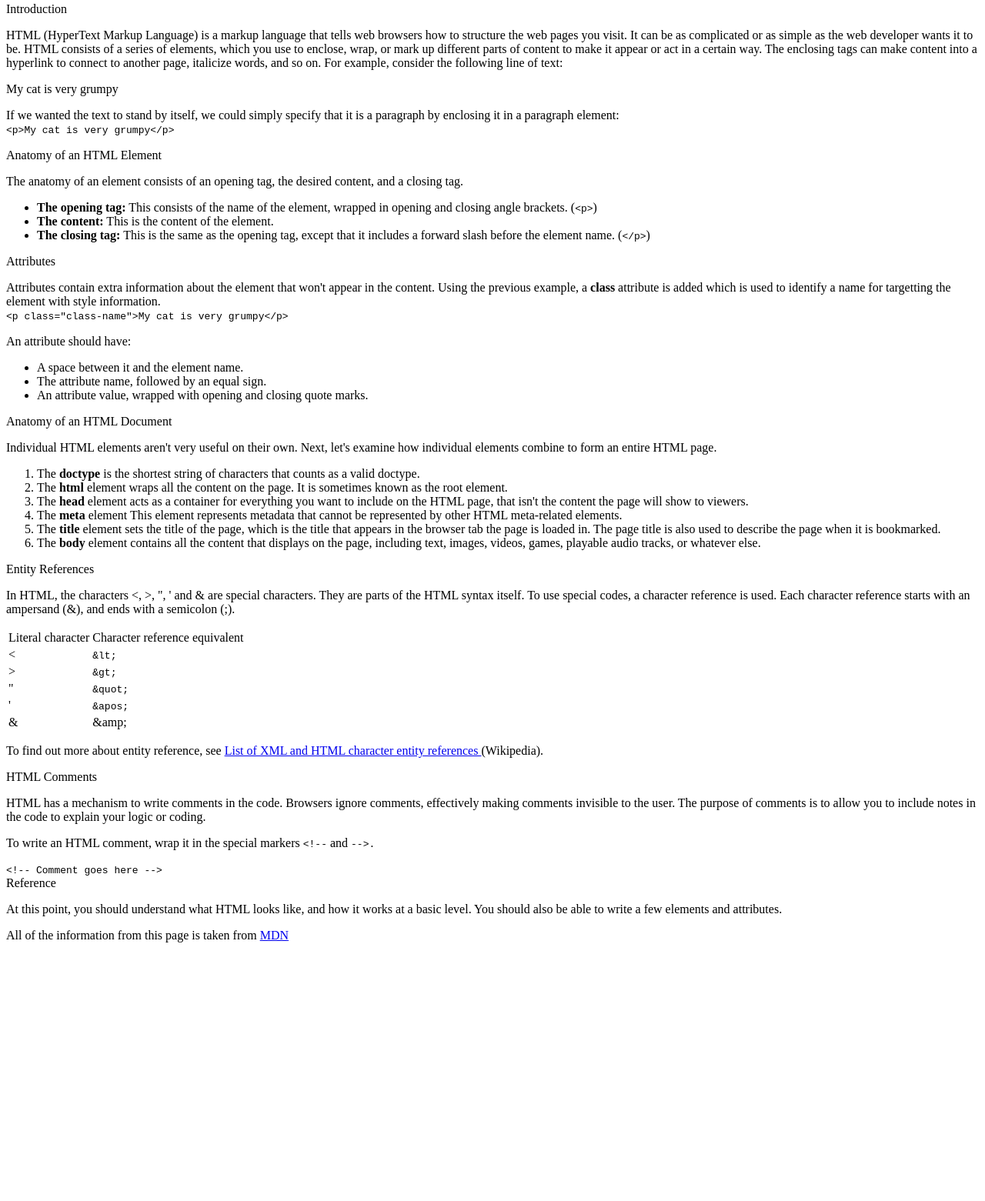
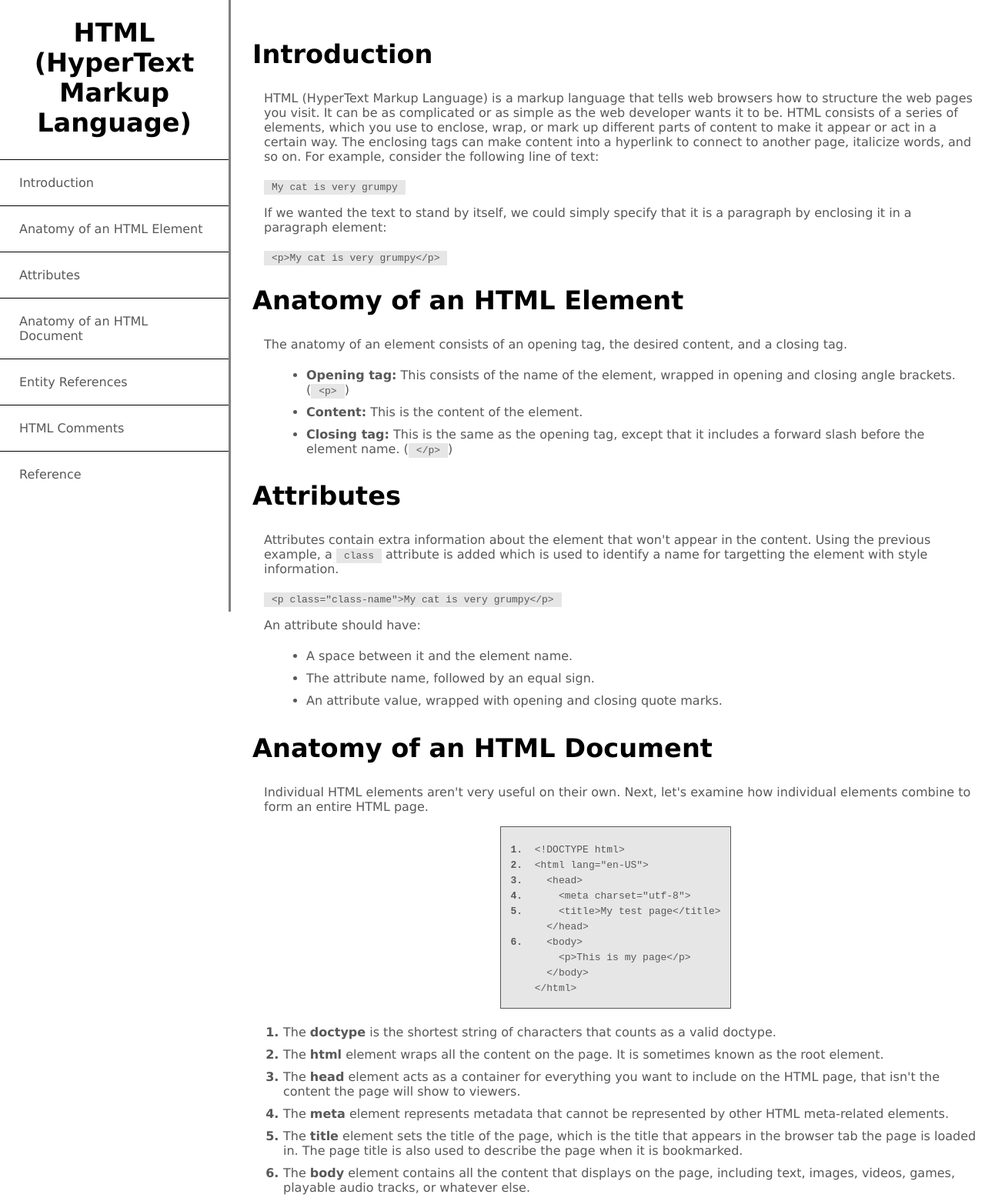
Before and after one commit to marefpceo/technical-documentation-page, a plain HTML site: page index.html in a window 1280 px wide. Shown: the part 5-1566 px from the top of the page at 77% size. Before the commit the page ends 1246 px from the top, so only its background shows below. Drawn offline with Linux system fonts and the light colour scheme.

Commit message:
Coding complete and ready for review

```diff
--- a/index.html
+++ b/index.html
@@ -4,43 +4,68 @@
   <meta charset='UTF-8'>
   <meta name='viewport' content='width=device-width, initial-scale=1.0'>
   <title>Technical Documentation</title>
+  <link rel='stylesheet' href='styles.css'>
 </head>
 <body>
+  <nav id='navbar'>
+    <header>
+      <h1>HTML (HyperText Markup Language)</h1>
+    </header>
+
+    <a href='#Introduction' class='nav-link'>Introduction</a>
+    <a href='#Anatomy_of_an_HTML_Element' class='nav-link'>Anatomy of an HTML Element</a>
+    <a href='#Attributes' class='nav-link'>Attributes</a>
+    <a href='#Anatomy_of_an_HTML_Document' class='nav-link'>Anatomy of an HTML Document</a>
+    <a href='#Entity_References' class='nav-link'>Entity References</a>
+    <a href='#HTML_Comments' class='nav-link'>HTML Comments</a>
+    <a href='#Reference' class='nav-link'>Reference</a>
+  </nav>
+
   <main id='main-doc'>
     <section class='main-section' id='Introduction'>
-      <header>Introduction</header>
+      <header>
+        <h2>Introduction</h2>
+      </header>
+
       <p>
         HTML (HyperText Markup Language) is a markup language that tells web browsers how to structure
         the web pages you visit. It can be as complicated or as simple as the web developer wants it to be.
         HTML consists of a series of elements, which you use to enclose, wrap, or mark up different
         parts of content to make it appear or act in a certain way. The enclosing tags can make content
         into a hyperlink to connect to another page, italicize words, and so on. For example, consider
-        the following line of text:
+        the following line of text:  <br><br>
+        <code>My cat is very grumpy</code>
+
       </p>
-      <span class='examples'><p>My cat is very grumpy</p></span>
 
       <p>
         If we wanted the text to stand by itself, we could simply specify that it is a paragraph by
-        enclosing it in a paragraph element: <br>
+        enclosing it in a paragraph element: <br><br>
         <code>&lt;p&gt;My cat is very grumpy&lt;/p&gt;</code>
       </p>
     </section>
 
     <section class='main-section' id='Anatomy_of_an_HTML_Element'>
-      <header>Anatomy of an HTML Element</header>
+      <header>
+        <h2>Anatomy of an HTML Element</h2>
+      </header>
+
       <p>The anatomy of an element consists of an opening tag, the desired content, and a closing tag.</p>
       <ul>
-        <li><strong>The opening tag:</strong>  This consists of the name of the element, wrapped in opening and closing angle brackets. (<code>&lt;p&gt;</code>)</li>
-        <li><strong>The content:</strong>  This is the content of the element.</li>
-        <li><strong>The closing tag:</strong>  This is the same as the opening tag, except that it includes a forward slash before the element name. (<code>&lt;/p&gt;</code>)</li>
+        <li><strong>Opening tag:</strong>  This consists of the name of the element, wrapped in opening and closing angle brackets. (<code>&lt;p&gt;</code>)</li>
+        <li><strong>Content:</strong>  This is the content of the element.</li>
+        <li><strong>Closing tag:</strong>  This is the same as the opening tag, except that it includes a forward slash before the element name. (<code>&lt;/p&gt;</code>)</li>
       </ul>
     </section>
 
     <section class='main-section' id='Attributes'>
-      <header>Attributes</header>
+      <header>
+        <h2>Attributes</h2>
+      </header>
+
       <p>Attributes contain extra information about the element that won't appear in the content.
-        Using the previous example, a <strong>class</strong> attribute is added which is used to identify
-        a name for targetting the element with style information.<br>
+        Using the previous example, a <code>class</code> attribute is added which is used to identify
+        a name for targetting the element with style information.<br><br>
         <code>&lt;p class&equals;&quot;class-name&quot;&gt;My cat is very grumpy&lt;/p&gt;</code>
       </p>
 
@@ -52,24 +77,45 @@
       </ul>
     </section>
 
-    <section class='main-section' id='Anatomy_of_an_HTML _Document'>
-      <header>Anatomy of an HTML Document</header>
+    <section class='main-section' id='Anatomy_of_an_HTML_Document'>
+      <header>
+        <h2>Anatomy of an HTML Document</h2>
+      </header>
+
       <p>Individual HTML elements aren't very useful on their own. Next, let's examine how individual
         elements combine to form an entire HTML page.
       </p>
+
+      <pre>
+        <span id='html-format'>
+          <strong>1.</strong>&nbsp;&nbsp;&lt;!DOCTYPE html&gt;
+          <strong>2.</strong>&nbsp;&nbsp;&lt;html lang="en-US"&gt;
+          <strong>3.</strong>&nbsp;&nbsp;&nbsp;&nbsp;&lt;head&gt;
+          <strong>4.</strong>&nbsp;&nbsp;&nbsp;&nbsp;&nbsp;&nbsp;&lt;meta charset="utf-8"&gt;
+          <strong>5.</strong>&nbsp;&nbsp;&nbsp;&nbsp;&nbsp;&nbsp;&lt;title>My test page&lt;/title&gt;
+          &nbsp;&nbsp;&nbsp;&nbsp;&nbsp;&nbsp;&lt;/head&gt;
+          <strong>6.</strong>&nbsp;&nbsp;&nbsp;&nbsp;&lt;body&gt;
+          &nbsp;&nbsp;&nbsp;&nbsp;&nbsp;&nbsp;&nbsp;&nbsp;&lt;p>This is my page&lt;/p&gt;
+          &nbsp;&nbsp;&nbsp;&nbsp;&nbsp;&nbsp;&lt;/body&gt;
+          &nbsp;&nbsp;&nbsp;&nbsp;&lt;/html&gt;
+        </span>
+      </pre>
 
       <ol>
         <li>The <strong>doctype</strong> is the shortest string of characters that counts as a valid doctype.</li>
         <li>The <strong>html</strong> element wraps all the content on the page. It is sometimes known as the root element.</li>
         <li>The <strong>head</strong> element acts as a container for everything you want to include on the HTML page, that isn't the content the page will show to viewers. </li>
-        <li>The <strong>meta</strong> element This element represents metadata that cannot be represented by other HTML meta-related elements.</li>
+        <li>The <strong>meta</strong> element represents metadata that cannot be represented by other HTML meta-related elements.</li>
         <li>The <strong>title</strong> element sets the title of the page, which is the title that appears in the browser tab the page is loaded in. The page title is also used to describe the page when it is bookmarked.</li>
         <li>The <strong>body</strong> element contains all the content that displays on the page, including text, images, videos, games, playable audio tracks, or whatever else.</li>
       </ol>
     </section>
 
     <section class='main-section' id='Entity_References'>
-      <header>Entity References</header>
+      <header>
+        <h2>Entity References</h2>
+      </header>
+
       <p>In HTML, the characters &lt;, &gt;, &quot;, &apos; and &amp; are special characters. They
         are parts of the HTML syntax itself. To use special codes, a character reference is used.
         Each character reference starts with an ampersand (&), and ends with a semicolon (;).
@@ -78,8 +124,8 @@
       <table>
         <thead>
           <tr>
-            <td>Literal character</td>
-            <td>Character reference equivalent</td>
+            <th>Literal Character</td>
+            <th>Character Reference Equivalent</td>
           </tr>
         </thead>
         <tbody>
@@ -101,7 +147,7 @@
           </tr>
           <tr>
             <td>&amp;</td>
-            <td>&amp;amp;</td>
+            <td><code>&amp;amp;</code></td>
           </tr>
         </tbody>
       </table>
@@ -114,7 +160,10 @@
     </section>
 
     <section class='main-section' id='HTML_Comments'>
-      <header>HTML Comments</header>
+      <header>
+        <h2>HTML Comments</h2>
+      </header>
+
       <p>HTML has a mechanism to write comments in the code. Browsers ignore comments, effectively
         making comments invisible to the user. The purpose of comments is to allow you to include
         notes in the code to explain your logic or coding.
@@ -122,16 +171,19 @@
 
       <p>To write an HTML comment, wrap it in the special markers <code>&lt;&excl;--</code> and <code>--&gt;.</code></p>
 
-      <span><code>&lt;&excl;-- Comment goes here --&gt;</code></span>
+      <code>&lt;&excl;-- Comment goes here --&gt;</code>
     </section>
 
     <section class='main-section' id='Reference'>
-      <header>Reference</header>
+      <header>
+        <h2>Reference</h2>
+      </header>
+
       <p>At this point, you should understand what HTML looks like, and how it works at a basic level.
         You should also be able to write a few elements and attributes.
       </p>
       <p>All of the information from this page is taken from
-        <a href='https://developer.mozilla.org/en-US/docs/Learn/HTML/Introduction_to_HTML/Getting_started'>MDN</a>
+        <a href='https://developer.mozilla.org/en-US/docs/Learn/HTML/Introduction_to_HTML/Getting_started'>MDN</a>.
       </p>
     </section>
 
--- a/styles.css
+++ b/styles.css
@@ -0,0 +1,113 @@
+* {
+  box-sizing: border-box;
+}
+
+html {
+  font-family:Verdana, Geneva, Tahoma, sans-serif;
+}
+
+#navbar header{
+  text-align: center;
+  font-size: 1.4rem;
+}
+
+.nav-link{
+  display: flex;
+  flex-direction: column;
+  height: auto;
+  width: 100%;
+  text-align: center;
+  border: 1px solid black;
+  color: #585858;
+  text-decoration: none;
+}
+
+.nav-link{
+  padding: 20px 25px;
+}
+
+#main-doc {
+  padding: 20px 0 0 20px;
+  color: #585858;
+}
+
+.main-section header {
+  font-size: 1.4rem;
+  font-weight: 600;
+  color: #000000;
+}
+
+.main-section p {
+  margin-left: 15px;
+}
+
+ul li {
+  margin-left: 30px;
+}
+
+ol li, ul li {
+  padding: 5px 0;
+}
+
+Ol li::marker {
+  font-weight: 600;
+}
+
+code {
+  background-color: #e7e6e6;
+  padding: 2px 10px;
+}
+
+pre {
+  display: flex;
+  justify-content: center;
+  background-color: #e7e6e6;
+  border: 1px solid #585858;
+  padding-bottom: 15px;
+  width: 300px;
+  margin: auto;
+  white-space: pre-line;
+  overflow: hidden;
+  line-height: 20px;
+}
+
+table {
+  border: 1px solid #000000;
+  border-collapse: collapse;
+  width: 400px;
+  margin: auto;
+}
+
+th, td {
+  border: 1px solid #000000;
+  padding: 5px;
+  text-align: center;
+}
+
+th {
+  background-color: #e7e6e6;
+}
+
+
+@media (min-width: 769px ) {
+  #navbar {
+    display: flex;
+    flex-direction: column;
+    height: 100%;
+    width: 300px;
+    position: fixed;
+    z-index: 1;
+    top: 0;
+    left: 0;
+    border-right: 3px solid gray;
+  }
+
+  .nav-link {
+    border: none;
+    border-top: 1px solid black;
+    text-align: left;
+  }
+  #main-doc {
+    margin-left: 300px;
+  }
+}
```
